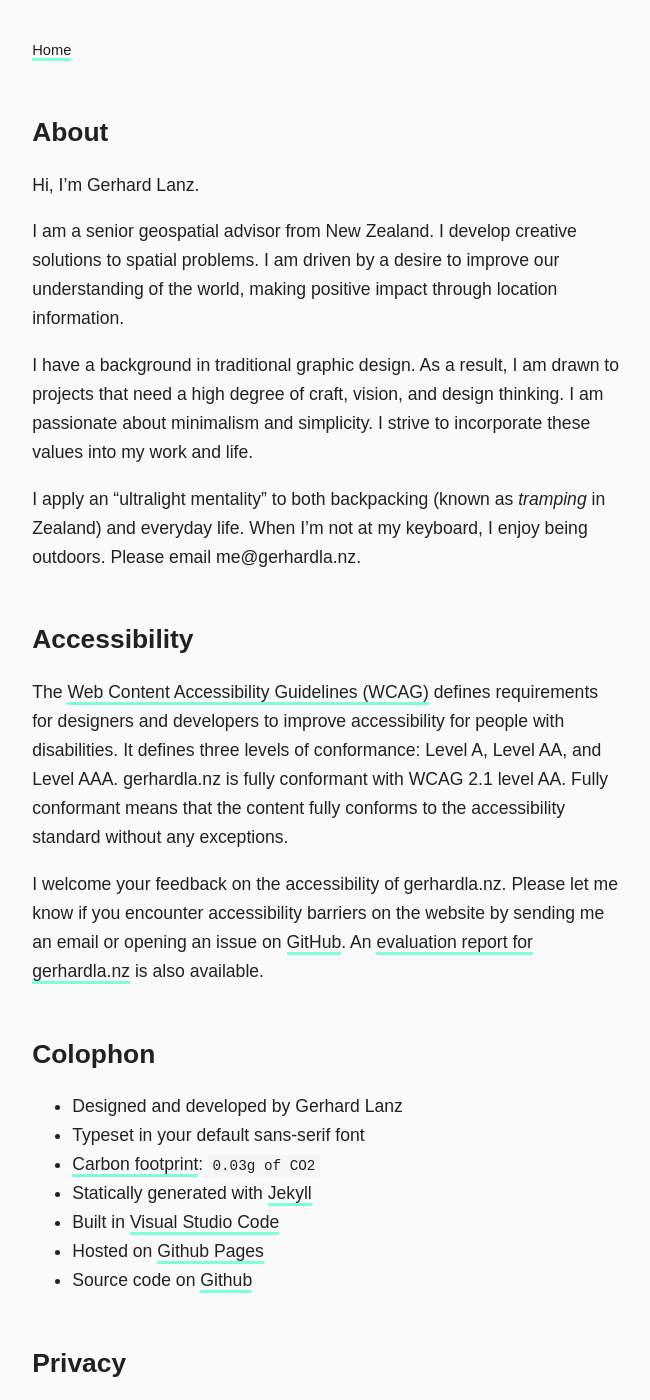
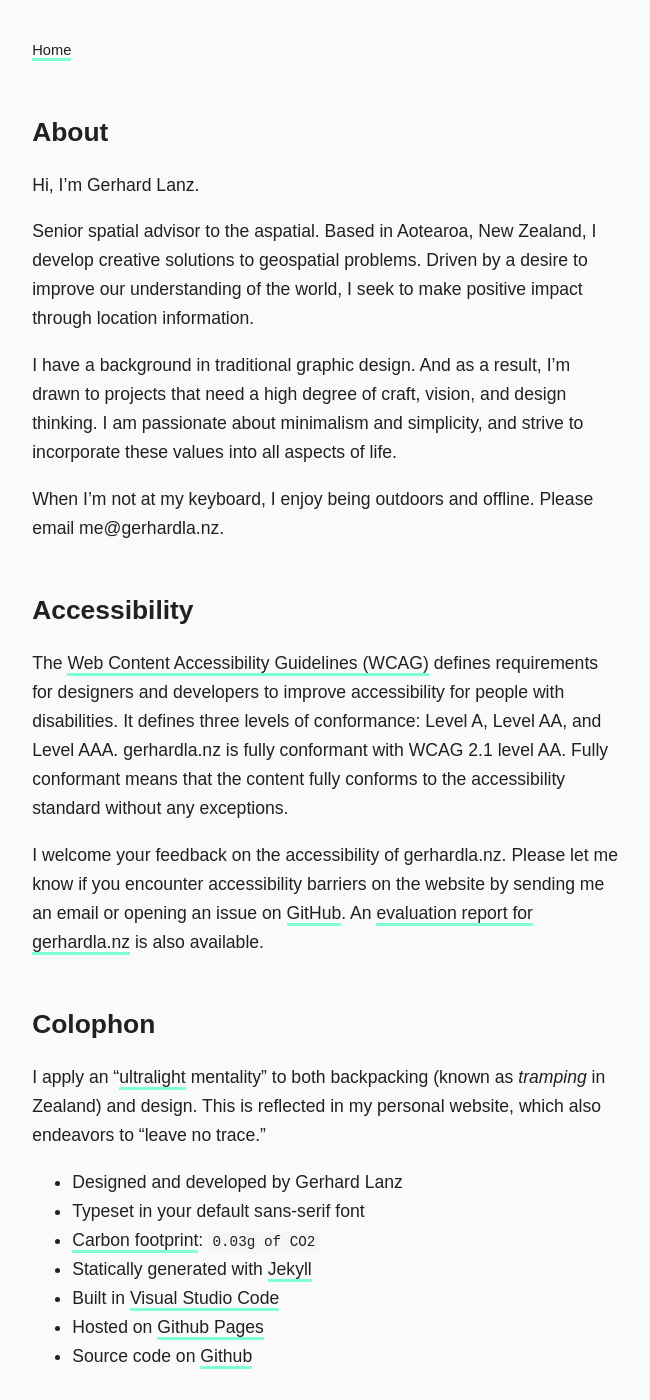
Before and after one commit to gerhardlanz/gerhardla.nz, a Jekyll site: the page built from about.md, in a window 1280 px wide and 1400 px high. Shown: the whole window, without its empty margins (11-661 px from the left). Built offline with Jekyll 4.4.1, drawn with Linux system fonts in a browser that asks for light colours; Markdown is read by kramdown in place of the engine named in the settings; our own code applies the rules of GitHub Pages for plain Markdown files.

Commit message:
chore: update about page content and improve readability

```diff
--- a/about.md
+++ b/about.md
@@ -6,11 +6,11 @@ layout: default
 
 Hi, I'm Gerhard Lanz.
 
-I am a senior geospatial advisor from New Zealand. I develop creative solutions to spatial problems. I am driven by a desire to improve our understanding of the world, making positive impact through location information.
+Senior spatial advisor to the aspatial. Based in Aotearoa, New Zealand, I develop creative solutions to geospatial problems. Driven by a desire to improve our understanding of the world, I seek to make positive impact through location information.
 
-I have a background in traditional graphic design. As a result, I am drawn to projects that need a high degree of craft, vision, and design thinking. I am passionate about minimalism and simplicity. I strive to incorporate these values into my work and life.
+I have a background in traditional graphic design. And as a result, I'm drawn to projects that need a high degree of craft, vision, and design thinking. I am passionate about minimalism and simplicity, and strive to incorporate these values into all aspects of life.
 
-I apply an “ultralight mentality” to both backpacking (known as *tramping* in Zealand) and everyday life. When I’m not at my keyboard, I enjoy being outdoors. Please email me@gerhardla.nz.
+When I’m not at my keyboard, I enjoy being outdoors and offline. Please email me@gerhardla.nz.
 
 ## Accessibility
 
@@ -19,6 +19,8 @@ The [Web Content Accessibility Guidelines (WCAG)](https://www.w3.org/WAI/standar
 I welcome your feedback on the accessibility of gerhardla.nz. Please let me know if you encounter accessibility barriers on the website by sending me an email or opening an issue on [GitHub](https://github.com/gerhardlanz/gerhardla.nz/issues/new). An [evaluation report for gerhardla.nz](https://wave.webaim.org/report#/gerhardla.nz) is also available.
 
 ## Colophon
+
+I apply an “[ultralight](https://www.reddit.com/r/Ultralight/) mentality” to both backpacking (known as *tramping* in Zealand) and design. This is reflected in my personal website, which also endeavors to "leave no trace."
 
 * Designed and developed by Gerhard Lanz
 * Typeset in your default sans-serif font
```
